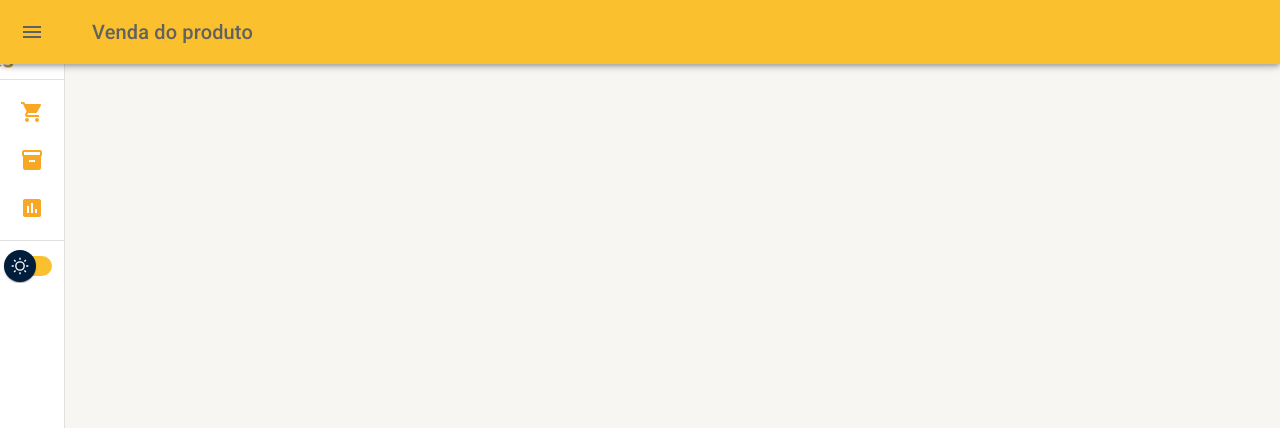
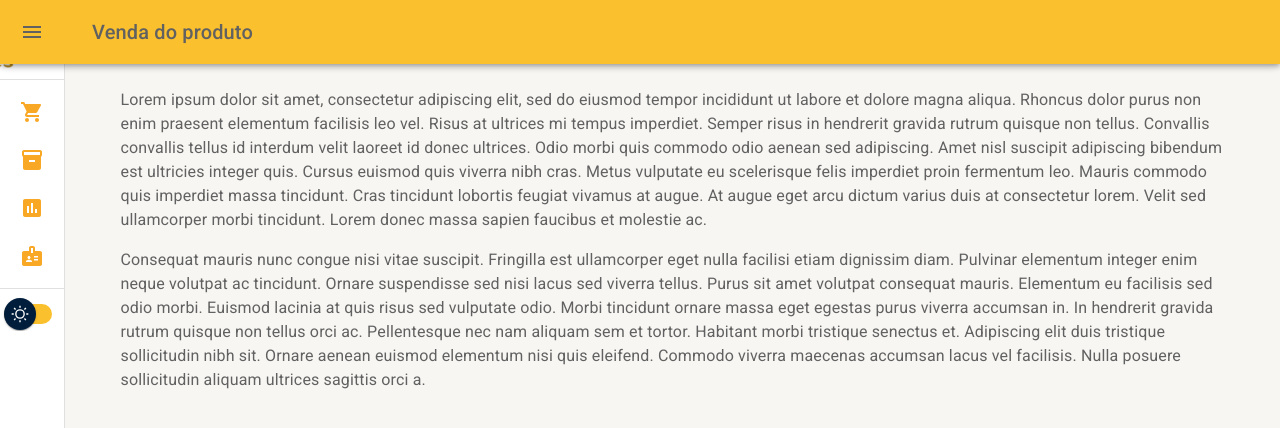
Before and after one commit to otaviovcn/tuca_lanches, a React (Create React App) app: page /not-found in a window 1280 px wide. Shown: the top 428 px of the page. Built offline with nearby package versions, Linux system fonts and the light colour scheme.

Commit message:
:sparkles: 	feat: Adiciona página de "Em construção"

```diff
--- /dev/null
+++ b/src/components/em-construcao/EmConstrucao.jsx
@@ -0,0 +1,16 @@
+import React from 'react'
+import { Container } from '@mui/material';
+import { Box } from '@mui/system';
+import { useTheme } from '@emotion/react';
+
+
+export const EmConstrucao = () => {
+  const theme = useTheme();
+  return (
+    <Container sx={{  padding: 8 }} className="App" maxWidth="sm">
+      <Box bgcolor={theme.palette.primary.main}>
+        <img src={require("../../assets/em-constucao.png")} alt="Em construção" />
+      </Box>
+    </Container>
+  )
+};
--- a/src/components/menu-lateral/MenuLateral.jsx
+++ b/src/components/menu-lateral/MenuLateral.jsx
@@ -19,6 +19,8 @@ import ListItemText from '@mui/material/ListItemText';
 import { ButtonToggleThemeMode } from '../ButtonToggleThemeMode';
 import { useNavigate } from 'react-router-dom'
 import { routesList } from '../../data';
+import { Container } from '@mui/material';
+import "./menuLateral.css"
 
 
 const drawerWidth = 240;
@@ -132,7 +134,13 @@ export const MenuLateral = ({ children }) => {
       </AppBar>
       <Drawer variant="permanent" open={open}>
         <DrawerHeader>
-        <img width="140px" src={require("../../assets/tuca_lanches_icon_sf.png")} alt="Tuca Lanches" />
+        <img
+          className="logo"
+          width="140px"
+          src={require("../../assets/tuca_lanches_icon_sf.png")}
+          alt="Tuca Lanches"
+          onClick={() => handleClick('/venda-do-produto', 'Venda do produto')}
+        />
           <IconButton onClick={handleDrawerClose} color={theme.palette.secondary.main}>
             {theme.direction === 'rtl' ? <ChevronRightIcon /> : <ChevronLeftIcon />}
           </IconButton>
@@ -166,9 +174,14 @@ export const MenuLateral = ({ children }) => {
           ))}
         </List>
         <Divider />
-        <ButtonToggleThemeMode />
+        <Box component="main">
+          <ButtonToggleThemeMode />
+        </Box>
       </Drawer>
-      { children }
+      <Container sx={{ display: 'flex', padding: 8 }}>
+        { children }
+      </Container>
+
     </Box>
   );
 }
--- /dev/null
+++ b/src/components/menu-lateral/menuLateral.css
@@ -0,0 +1,7 @@
+.logo {
+  cursor: pointer;
+}
+
+.logo:hover {
+  transform: scale(1.08);
+}
--- a/src/data/index.js
+++ b/src/data/index.js
@@ -2,11 +2,12 @@
 import ShoppingCartIcon from '@mui/icons-material/ShoppingCart';
 import Inventory2Icon from '@mui/icons-material/Inventory2';
 import AssessmentIcon from '@mui/icons-material/Assessment';
+import BadgeIcon from '@mui/icons-material/Badge';
 
 export const routesList = [
   {
     title: 'Venda do produto',
-    path: '/',
+    path: '/venda-do-produto',
     icon: <ShoppingCartIcon />,
   },
   {
@@ -18,5 +19,10 @@ export const routesList = [
     title: 'Relatórios',
     path: '/relatorios',
     icon: <AssessmentIcon />,
+  },
+  {
+    title: 'Cadastro',
+    path: 'cadastro-vendedor',
+    icon: <BadgeIcon />,
   }
 ];
--- a/src/pages/Home.jsx
+++ b/src/pages/Home.jsx
@@ -2,47 +2,12 @@ import React, { useState } from 'react'
 import Box from '@mui/material/Box';
 import { useAppThemeContext } from '../contexts/ThemeContext'
 
-import { styled } from '@mui/material/styles';
-import FormGroup from '@mui/material/FormGroup';
-import FormControlLabel from '@mui/material/FormControlLabel';
-import Switch from '@mui/material/Switch';
-import { ButtonToggleThemeMode } from '../components/ButtonToggleThemeMode';
-import { Typography } from '@mui/material';
+import { Container, Typography } from '@mui/material';
 
 export const Home = () => {
   return (
-    <div className="App">
+    <Container className="App" maxWidth="sm">
       <h1>Home</h1>
-      <ButtonToggleThemeMode />
-       <Box component="main" sx={{ flexGrow: 1, p: 3 }}>
-        <Typography paragraph>
-          Lorem ipsum dolor sit amet, consectetur adipiscing elit, sed do eiusmod
-          tempor incididunt ut labore et dolore magna aliqua. Rhoncus dolor purus non
-          enim praesent elementum facilisis leo vel. Risus at ultrices mi tempus
-          imperdiet. Semper risus in hendrerit gravida rutrum quisque non tellus.
-          Convallis convallis tellus id interdum velit laoreet id donec ultrices.
-          Odio morbi quis commodo odio aenean sed adipiscing. Amet nisl suscipit
-          adipiscing bibendum est ultricies integer quis. Cursus euismod quis viverra
-          nibh cras. Metus vulputate eu scelerisque felis imperdiet proin fermentum
-          leo. Mauris commodo quis imperdiet massa tincidunt. Cras tincidunt lobortis
-          feugiat vivamus at augue. At augue eget arcu dictum varius duis at
-          consectetur lorem. Velit sed ullamcorper morbi tincidunt. Lorem donec massa
-          sapien faucibus et molestie ac.
-        </Typography>
-        <Typography paragraph>
-          Consequat mauris nunc congue nisi vitae suscipit. Fringilla est ullamcorper
-          eget nulla facilisi etiam dignissim diam. Pulvinar elementum integer enim
-          neque volutpat ac tincidunt. Ornare suspendisse sed nisi lacus sed viverra
-          tellus. Purus sit amet volutpat consequat mauris. Elementum eu facilisis
-          sed odio morbi. Euismod lacinia at quis risus sed vulputate odio. Morbi
-          tincidunt ornare massa eget egestas purus viverra accumsan in. In hendrerit
-          gravida rutrum quisque non tellus orci ac. Pellentesque nec nam aliquam sem
-          et tortor. Habitant morbi tristique senectus et. Adipiscing elit duis
-          tristique sollicitudin nibh sit. Ornare aenean euismod elementum nisi quis
-          eleifend. Commodo viverra maecenas accumsan lacus vel facilisis. Nulla
-          posuere sollicitudin aliquam ultrices sagittis orci a.
-        </Typography>
-      </Box>
-    </div>
+    </Container>
   )
 }
--- a/src/pages/NotFound.jsx
+++ b/src/pages/NotFound.jsx
@@ -1,7 +1,37 @@
 import React from 'react'
+import Box from '@mui/material/Box';
+import { Typography } from '@mui/material';
 
 export const NotFound = () => {
   return (
-    <div>Page Not Founded :/</div>
+    <Box component="main" sx={{ flexGrow: 1, p: 3 }}>
+      <Typography paragraph>
+        Lorem ipsum dolor sit amet, consectetur adipiscing elit, sed do eiusmod
+        tempor incididunt ut labore et dolore magna aliqua. Rhoncus dolor purus non
+        enim praesent elementum facilisis leo vel. Risus at ultrices mi tempus
+        imperdiet. Semper risus in hendrerit gravida rutrum quisque non tellus.
+        Convallis convallis tellus id interdum velit laoreet id donec ultrices.
+        Odio morbi quis commodo odio aenean sed adipiscing. Amet nisl suscipit
+        adipiscing bibendum est ultricies integer quis. Cursus euismod quis viverra
+        nibh cras. Metus vulputate eu scelerisque felis imperdiet proin fermentum
+        leo. Mauris commodo quis imperdiet massa tincidunt. Cras tincidunt lobortis
+        feugiat vivamus at augue. At augue eget arcu dictum varius duis at
+        consectetur lorem. Velit sed ullamcorper morbi tincidunt. Lorem donec massa
+        sapien faucibus et molestie ac.
+      </Typography>
+      <Typography paragraph>
+        Consequat mauris nunc congue nisi vitae suscipit. Fringilla est ullamcorper
+        eget nulla facilisi etiam dignissim diam. Pulvinar elementum integer enim
+        neque volutpat ac tincidunt. Ornare suspendisse sed nisi lacus sed viverra
+        tellus. Purus sit amet volutpat consequat mauris. Elementum eu facilisis
+        sed odio morbi. Euismod lacinia at quis risus sed vulputate odio. Morbi
+        tincidunt ornare massa eget egestas purus viverra accumsan in. In hendrerit
+        gravida rutrum quisque non tellus orci ac. Pellentesque nec nam aliquam sem
+        et tortor. Habitant morbi tristique senectus et. Adipiscing elit duis
+        tristique sollicitudin nibh sit. Ornare aenean euismod elementum nisi quis
+        eleifend. Commodo viverra maecenas accumsan lacus vel facilisis. Nulla
+        posuere sollicitudin aliquam ultrices sagittis orci a.
+      </Typography>
+    </Box>
   )
 }
--- a/src/routes/index.jsx
+++ b/src/routes/index.jsx
@@ -1,11 +1,17 @@
 import React from 'react'
 import { Navigate, Route, Routes } from 'react-router-dom'
-import { Home } from '../pages/Home'
+// import { Home } from '../pages/Home'
+import { NotFound } from '../pages/NotFound'
+import { EmConstrucao } from '../components/em-construcao/EmConstrucao'
 
 export const AppRoutes = () => {
   return (
     <Routes>
-      <Route path="/" exact element={<Home />} />
+      <Route path="/venda-do-produto" exact element={<EmConstrucao />} />
+      <Route path="/pagina-de-produtos" exact element={<EmConstrucao />} />
+      <Route path="/relatorios" exact element={<EmConstrucao />} />
+      <Route path="cadastro-vendedor" exact element={<EmConstrucao />} />
+      <Route path="/not-found" exact element={<NotFound />} />
       <Route path="*" element={<Navigate to="/not-found" />} />
     </Routes>
   )
```
Also changed, not shown: src/components/cadastro/Cadastro.jsx (added, +7 -0 lines), src/components/pagina-de-produtos/PaginaDeProdutos.jsx (added, +7 -0 lines), src/assets/em-constucao.png (added), 16 other files (tests, documents, lock files or other folders).
